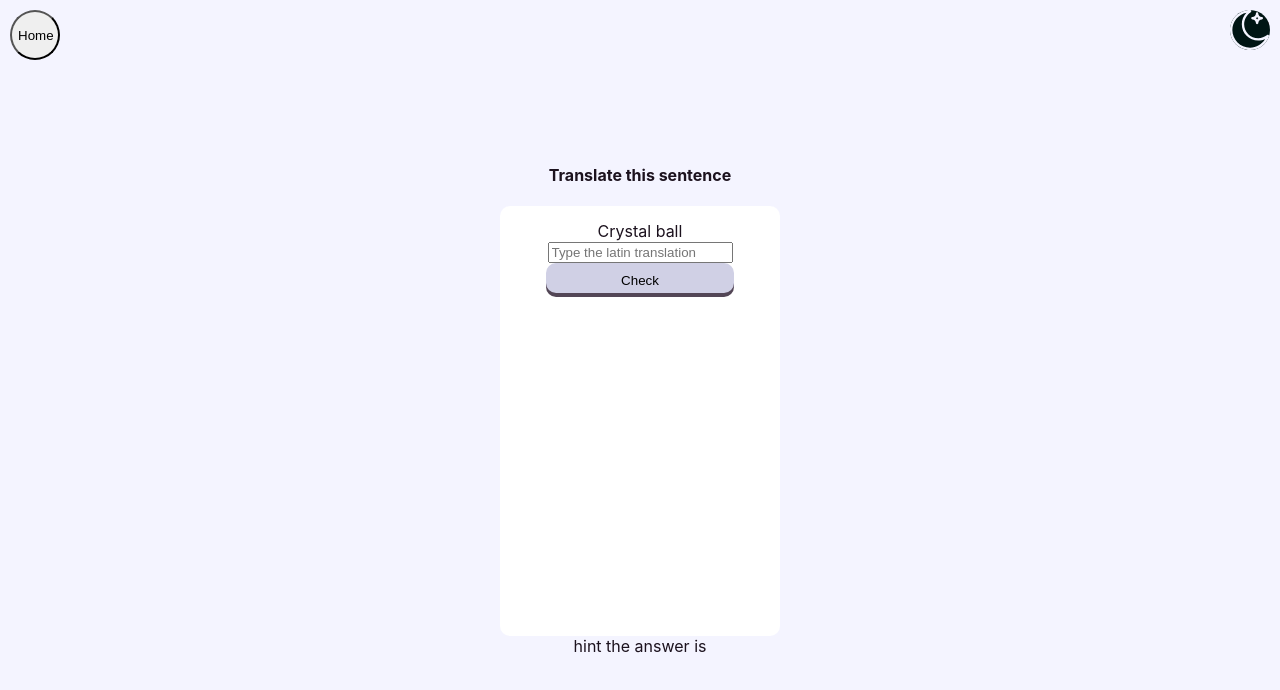
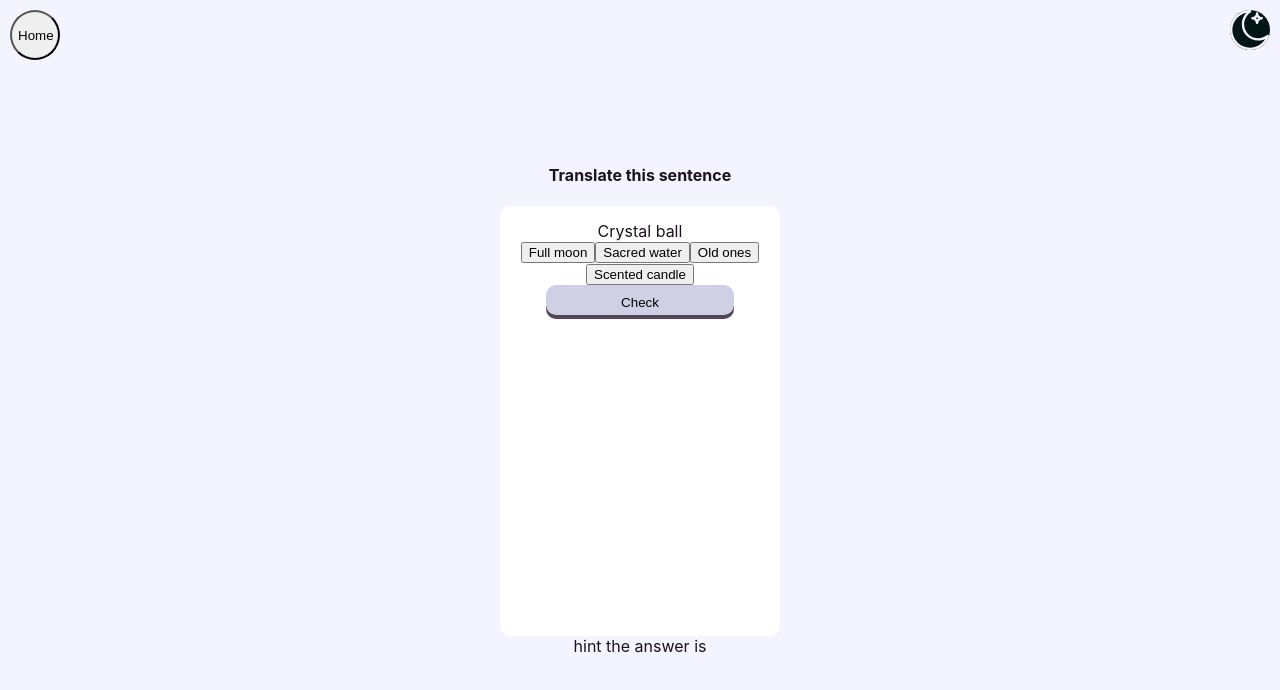
Before and after one commit to farmermel/witch-duolingo, a React (Create React App) app: page /lesson/1 in a window 1280 px wide. Both pictures are taken after a click on the button 1250 px from the left and 30 px from the top of the page. Shown: the top 690 px of the page. Built offline with nearby package versions, Linux system fonts and the light colour scheme; no server answers.

Commit message:
Change input card to look like a matching card doesnt do anything yet

```diff
--- a/src/Card/Card.jsx
+++ b/src/Card/Card.jsx
@@ -8,7 +8,9 @@ export const Card = ({
   type,
   currentCard,
   setCurrentCard,
-  translation
+  translation,
+  allTranslations,
+  text
 }) => {
 
   const [userAnswer, setUserAnswer] = useState("");
@@ -68,15 +70,15 @@ export const Card = ({
           onKeyDown={handleOnKeyDown}>
         </textarea>
       )
-    } else if (type === "input") {
-      return (
-        <input type="text"
-          placeholder="Type the latin translation"
-          value={userAnswer}
-          onChange={handleChange}
-          onKeyDown={handleOnKeyDown}>
-        </input>
-      )
+    } else if (type === "matching") {
+        const transl = allTranslations.slice(4, 8);
+        const answers = text.slice(4, 8);
+
+        const toRender = [...transl, ...answers].map((word, index) => (
+          <button key={`${word}${index}`}>{word}</button>
+        ))
+
+    return <section>{toRender}</section>
     }
   }
 
@@ -84,10 +86,8 @@ export const Card = ({
     <ThemeContextConsumer>
       { value =>
         type === "final"
-        ?
-        renderFinal(value.theme)
-        :
-        <>
+        ? renderFinal(value.theme)
+        : <>
           <h4>{prompt}</h4>
           <article className={`${value.theme} lesson-card`}>
             <div>{currentText}</div>
--- a/src/Lesson/Lesson.jsx
+++ b/src/Lesson/Lesson.jsx
@@ -31,7 +31,7 @@ export const Lesson = () => {
     }
 
     const randomNum = Math.floor(Math.random() * max);
-    const cardTypes = ["textarea", "input"];
+    const cardTypes = ["textarea", "matching"];
     return cardTypes[randomNum];
   }
 
@@ -44,7 +44,6 @@ export const Lesson = () => {
       </Link>
       <ModeButton />
       {
-        console.log(text, currentCard) &&
         isLoading ?
         <div>LOADING</div>
         :
@@ -54,6 +53,8 @@ export const Lesson = () => {
           currentCard={currentCard}
           setCurrentCard={setCurrentCard}
           translation={allTranslations[currentCard]}
+          allTranslations={allTranslations}
+          text={text}
         />
       }
 
```
